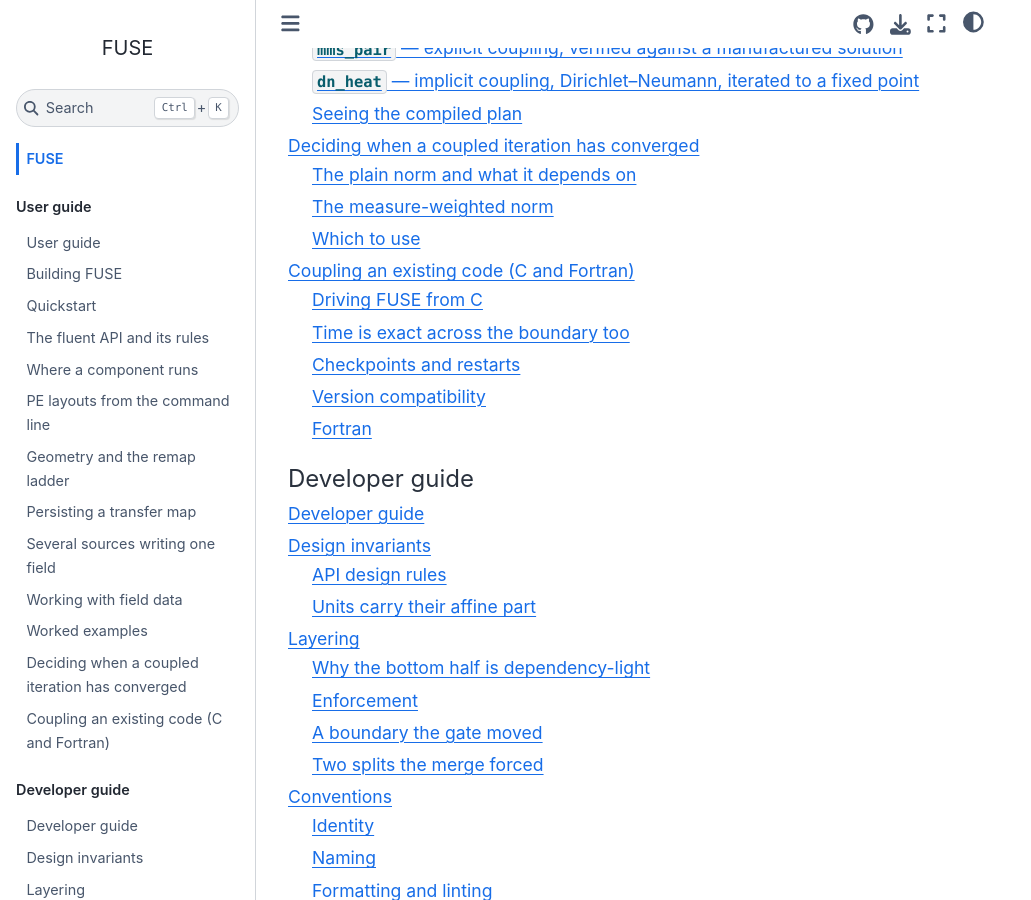
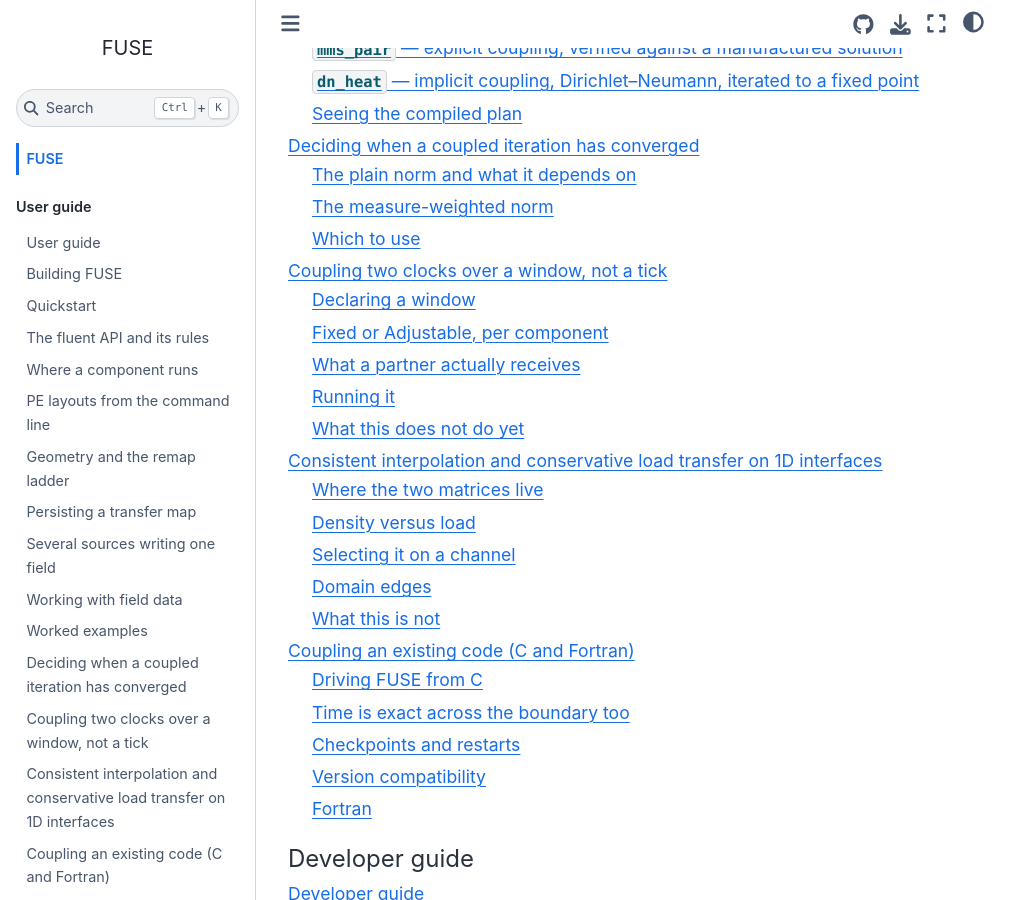
Before and after one commit to vijaysm/fuse, a Sphinx documentation site: the page built from docs/index.md, in a window 1280 px wide and 900 px high, scrolled down 2207 px. Shown: the whole window, without its empty margins (0-1031 px from the left). Built offline with Sphinx 7.4.7 and the Sphinx Book theme 1.1.4, drawn with Linux system fonts in a browser that asks for light colours; pages that are not in the unit, such as notebooks, are missing from menus; some of the changed lines change nothing that is shown; some of the changed text lies outside the part shown.

Commit message:
Document interface transfer and list the new pages
Explains why the consistent and transposed pair balances power; adds the coupling-window and interface pages to the table of contents.

````diff
--- a/docs/index.md
+++ b/docs/index.md
@@ -31,6 +31,8 @@ user/combining-writers
 user/field-pipeline
 user/examples
 user/convergence
+user/coupling-windows
+user/interface-transfer
 user/c-abi
 ```
 
@@ -50,5 +52,6 @@ dev/porting
 dev/abi-design
 dev/partitioning
 dev/native-mesh
+dev/coupling-windows
 dev/roadmap
 ```
--- /dev/null
+++ b/docs/user/interface-transfer.md
@@ -0,0 +1,122 @@
+# Consistent interpolation and conservative load transfer on 1D interfaces
+
+A strongly-coupled interface between two different solvers -- a 2D Stokes
+channel and a 1D Euler-Bernoulli beam forming its wall, say -- needs two
+different things from its two directions, on meshes that do not share a
+resolution:
+
+* the fluid side needs the beam's velocity **at a point**, as accurately as
+  the beam's own representation supports;
+* the beam side needs the fluid's traction **totalled into a load**, with
+  the total conserved exactly, so no work is created or destroyed at the
+  interface.
+
+`fuse/backend/consistent_interp.hpp` provides one operator, `H`, and its
+transpose, for exactly this pair. `build_supermesh_weights` (the always-on
+P0 path) already does something related and is conservative in the same
+integral sense, but is only first-order for a pointwise field: it reproduces
+a *constant* exactly, and a genuinely varying field only to first order, even
+at fixed resolution. `H` is the second-order, exact-for-linear counterpart
+for the pointwise direction, paired with a transpose that is exact-for-force
+rather than approximate.
+
+## Where the two matrices live
+
+`H` interpolates piecewise-linearly from a set of source **vertices**
+(`MeshView` dimension 0 -- a beam's velocity is naturally nodal) to a set of
+target evaluation points, which are either the target's own vertices
+(node-to-node) or its cell centroids (e.g. a finite-volume fluid wall's face
+midpoints). Both meshes are treated as 1D curves; the embedding axis is
+chosen automatically from the spread of the source vertices, so a beam laid
+out along `y` or `z` needs no special handling.
+
+`H`'s rows sum to exactly one -- the discrete partition of unity a
+piecewise-linear hat-function basis always has -- which is the property
+everything else here is built from:
+
+* it makes `H` exact for an affine field, at fixed, genuinely non-matching
+  resolution (not just in the limit of refinement);
+* it makes `H`'s transpose, applied to a **load** (an already-integrated
+  per-entity amount, not a density), deliver a total that equals the total
+  sent, to round-off, for *any* input -- `sum_i (H^T f)_i = sum_j f_j`
+  follows directly from every row of `H` summing to one;
+* combined, it makes the discrete interface power exact: `(H v)^T (D rho) ==
+  v^T (H^T D rho)`, where `D` is the point side's own cell measure -- the
+  work the fluid does on the interface, evaluated at the fluid's own points,
+  equals the work delivered to the beam's nodes, bit for bit.
+
+That last point is why the two directions are not independently-invented
+matrices that merely happen to agree on a constant: they are literally one
+bilinear form, read in two directions.
+
+## Density versus load
+
+FUSE's extensive-field convention stores a **density**: a value that only
+becomes an amount once multiplied by its own cell's measure (see
+`remap_plan.hpp`'s "WHICH SUM IS WHICH"). A vertex has no measure of its own
+-- `MeshView::measure(0, i)` throws by contract -- so `H`'s transpose cannot
+divide a delivered load back into a density on the way out, and does not try
+to. Instead, the method that selects the transpose direction,
+`"consistent-transpose"`, multiplies the point side's density by *that
+side's own* cell measure before contracting with `H^T`, so the matrix it
+returns is `H^T D`, not a bare `H^T`. Callers apply it directly to the
+density array the channel already carries; the density-to-load conversion
+is inside the operator, not a step the caller must remember.
+
+## Selecting it on a channel
+
+```cpp
+#include "fuse/backend/consistent_interp.hpp"
+
+// Pointwise direction: beam velocity (nodal) -> fluid wall (FV).
+// plan.src_disc = Discretization::ContinuousGLL, plan.src_order <= 1
+g.channel(vel_channel).remap_method("consistent");
+
+// Load direction: fluid traction (FV, density) -> beam (nodal).
+// plan.tgt_disc = Discretization::ContinuousGLL, plan.tgt_order <= 1
+g.channel(force_channel).remap_method("consistent-transpose").conservative();
+```
+
+`build_weights()` (`src/backend/intx_weights.cpp`) recognises both method
+strings ahead of its usual FV-only check, in both the MOAB and non-MOAB
+translation units, and dispatches to `build_consistent_weights_for_plan`,
+which resolves the two regions through the graph exactly as the supermesh
+path does and refuses `E-INTERP-DISC` if the side that must be nodal is not
+`Discretization::ContinuousGLL` at order `<= 1`.
+
+**Known gap, reported rather than worked around:** a channel between a
+nodal field (`SemanticLocation::Vertex`) and an FV field
+(`SemanticLocation::Element`) is refused during `lower()` today, by
+`include/fuse/model/connect.hpp`'s `check_channel`, which unconditionally
+declares every channel's transfer as `TransferKind::Copy` regardless of
+`remap_method`. Fixing that crosses this track's file ownership (it lives in
+`connect.hpp` and is called from `src/ir/rules_channel.cpp`); see the task
+report's `open_questions` for the two-sided fix this needs. Until it lands,
+`build_weights()`/`build_consistent_weights_for_plan` can be exercised
+directly against a `RemapPlan` (as `test/verification/interface_transfer_
+test.cpp`'s `ConsistentInterpPlan` cases do), but not yet through a
+validated two-component `Runner` graph with genuinely nodal fields.
+
+## Domain edges
+
+The two interface meshes are not required to span the same physical extent.
+By default, a target evaluation point outside the source vertices' span
+refuses with `E-INTERP-DOMAIN`, naming the point and the span -- extrapolating
+a linear reconstruction past the data that supports it can be arbitrarily
+wrong for anything but a genuinely affine field, and there is no way for the
+builder to know in advance whether the field it will later be applied to is
+affine near the boundary. Passing `InterfaceDomainPolicy::ClampToBoundary`
+instead extrapolates with a constant (the nearest boundary node's value),
+which keeps every conservation and power-balance property above intact --
+they only depend on every row summing to one, which a clamped row still
+does -- at the cost of reverting to zeroth-order accuracy near the
+uncovered edge. `ClampToBoundary` is not yet reachable through the channel
+API; see `open_questions`.
+
+## What this is not
+
+This is a 1D-interface operator: node ordering comes from sorting by a
+single coordinate, which is correct for a genuine 1D interface curve and
+wrong for anything with more than one tangential direction (a 2D surface
+coupling, say). It also does not attempt anything above piecewise-linear
+order; a higher-order nodal basis is a different, not-yet-written kernel.
````
Also changed, not shown: 1 other file.
